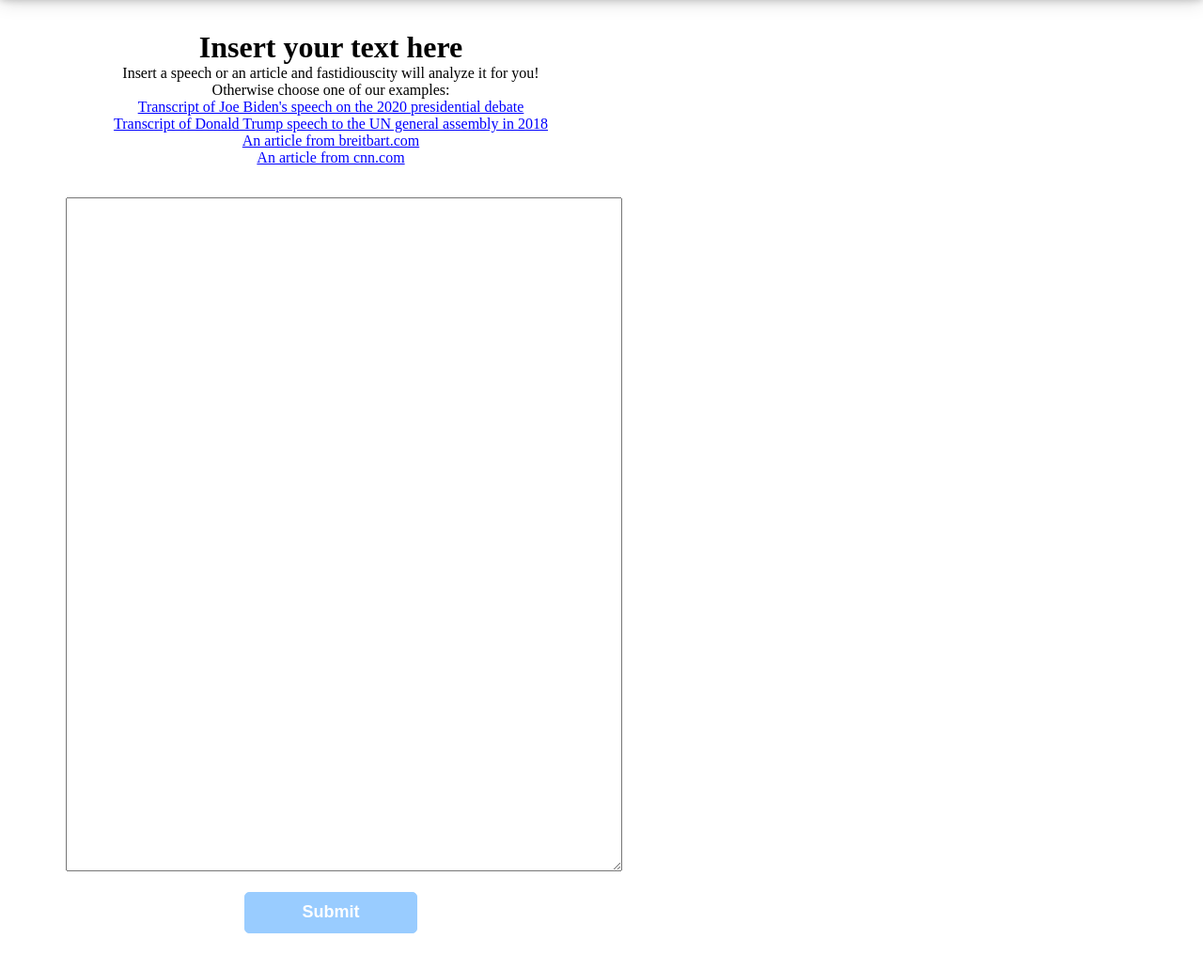
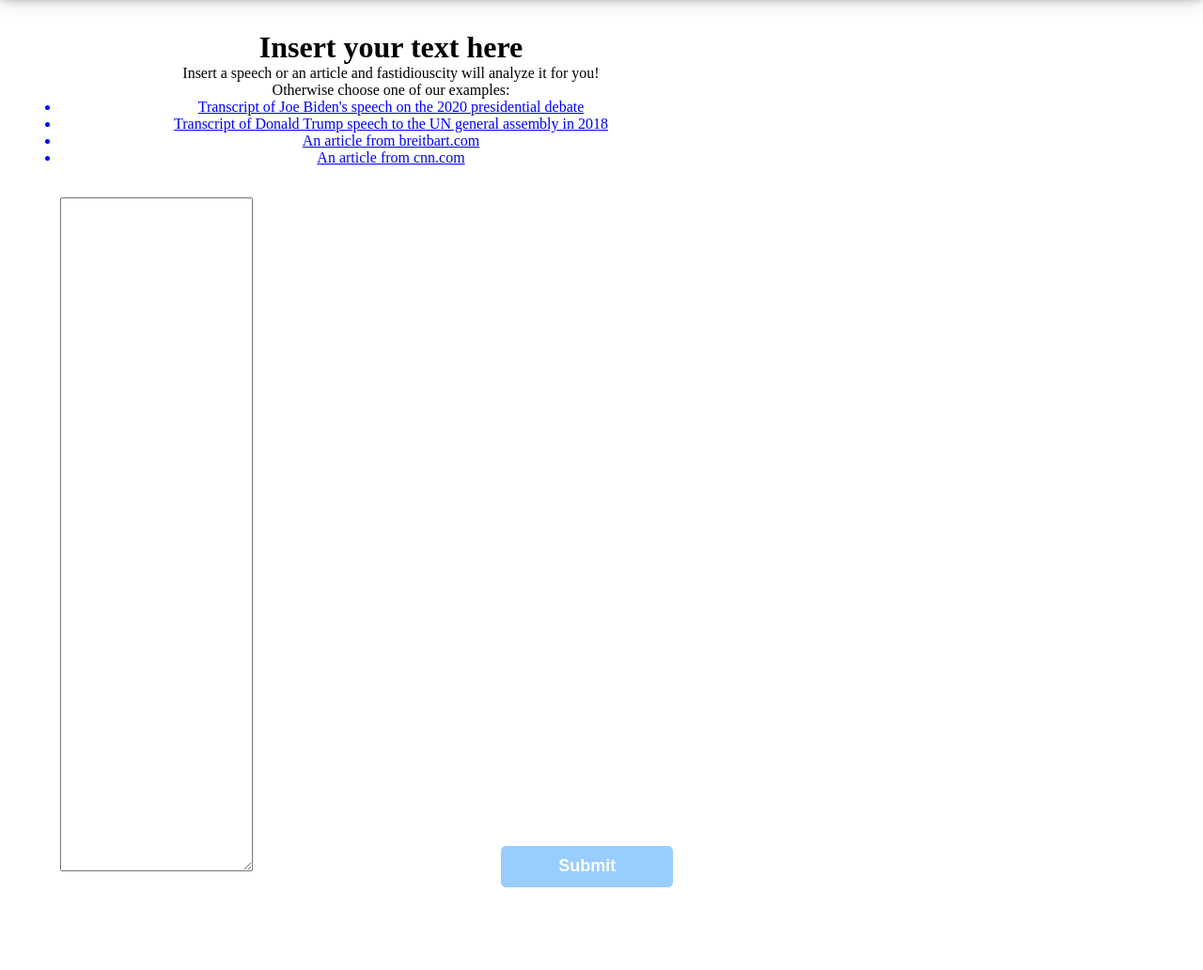
Before and after one commit to steflyx/fastidiouscity, a Flask app: page / in a window 1280 px wide. Shown: the part 70-1102 px from the top of the page at 94% size. Run offline with Flask 2, Linux system fonts and the light colour scheme; parts of the project's set-up code (start-up, migrations or seed data) failed here and were passed over.

Commit message:
Visual adjustments

```diff
--- a/static/css/input_form.css
+++ b/static/css/input_form.css
@@ -1,6 +1,7 @@
 #form-container{
 	height: 100%;
 	width: 55vw;
+	margin-left: 5vw;
 }
 
 form{
@@ -8,11 +9,9 @@ form{
 }
 
 .input-textarea{
-	width: 80%;
 	height: 43%;
 	margin-top: 2.5em;
 	padding: 1em;
-	margin-left: 10%;
 }
 
 #example-list{
```
